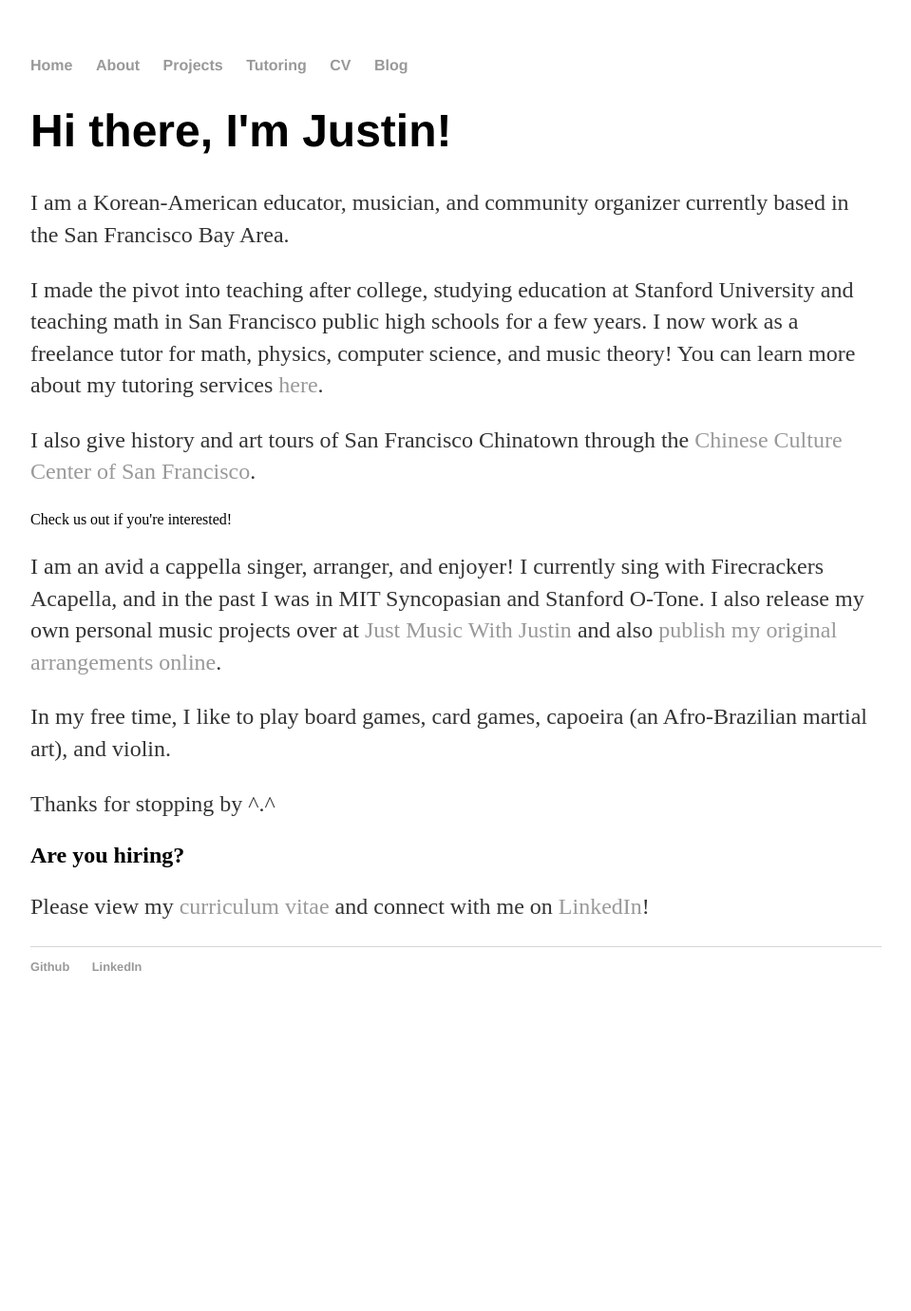
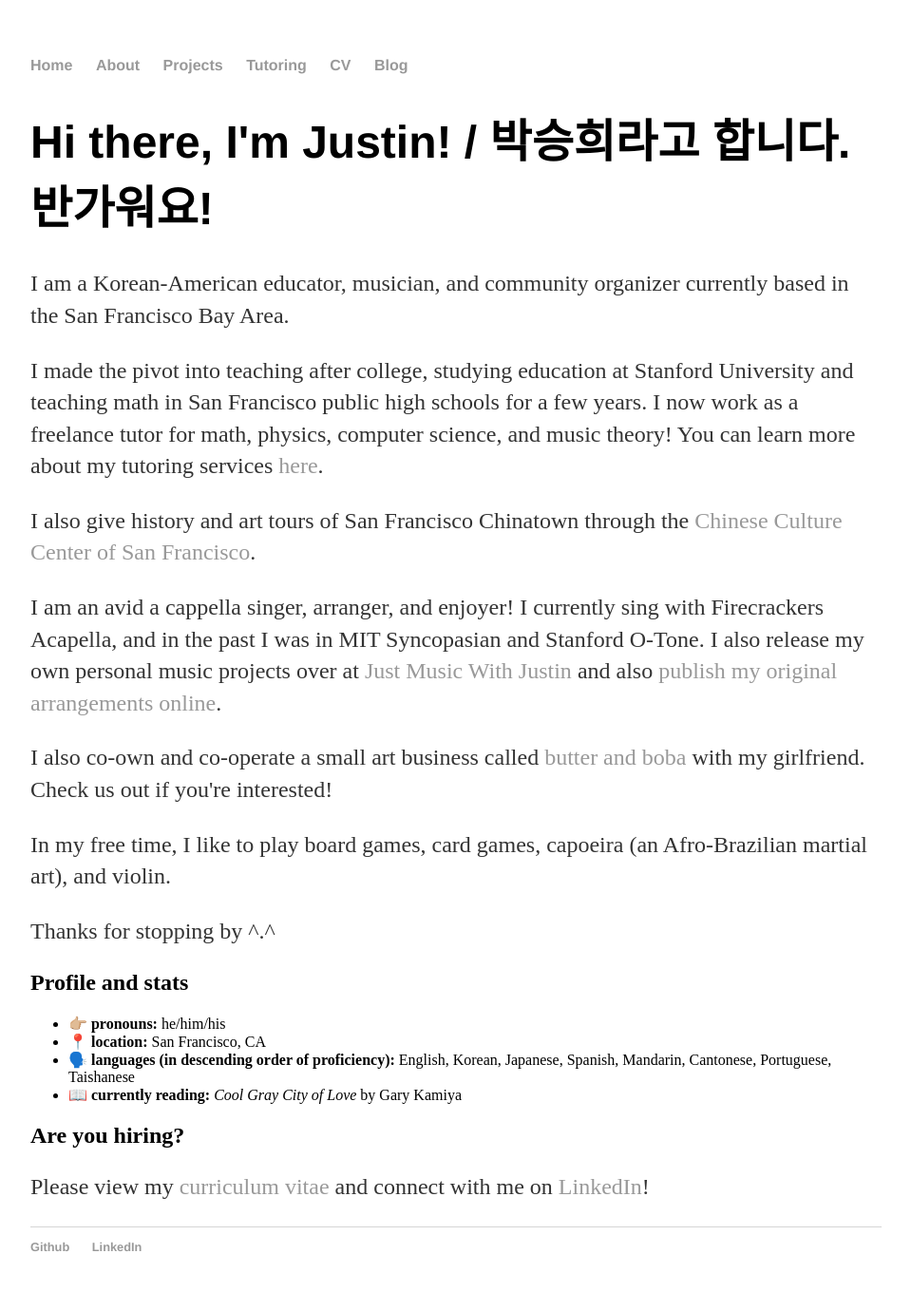
Before and after one commit to JustJustinPark/justjustinpark.github.io, a Jekyll site: the page built from about.html, in a window 1280 px wide. Shown: the whole page at 95% size, without its empty margins (160-1119 px from the left). Built offline with Jekyll 4.4.1, drawn with Linux system fonts in a browser that asks for light colours; before the commit the page ends 1085 px from its top, so only the background shows below that.

Commit message:
Update about.html with basic profile info

```diff
--- a/about.html
+++ b/about.html
@@ -3,13 +3,22 @@ layout: default
 title: About Me – Justin Park
 ---
 <div class="blurb">
-	<h1>Hi there, I'm Justin!</h1>
+	<h1>Hi there, I'm Justin! / 박승희라고 합니다. 반가워요!</h1>
 	<p>I am a Korean-American educator, musician, and community organizer currently based in the San Francisco Bay Area.
 	<p>I made the pivot into teaching after college, studying education at Stanford University and teaching math in San Francisco public high schools for a few years. I now work as a freelance tutor for math, physics, computer science, and music theory! You can learn more about my tutoring services <a href="/tutoring">here</a>.</p>
-	<p>I also give history and art tours of San Francisco Chinatown through the <a href="https://www.cccsf.us/">Chinese Culture Center of San Francisco</a>.</p> Check us out if you're interested!
+	<p>I also give history and art tours of San Francisco Chinatown through the <a href="https://www.cccsf.us/">Chinese Culture Center of San Francisco</a>.</p>
     <p>I am an avid a cappella singer, arranger, and enjoyer! I currently sing with Firecrackers Acapella, and in the past I was in MIT Syncopasian and Stanford O-Tone. I also release my own personal music projects over at <a href="https://www.youtube.com/@JustMusicWithJustin">Just Music With Justin</a> and also <a href="http://justmusicwithjustin.com/">publish my original arrangements online</a>.</p>
-    <p>In my free time, I like to play board games, card games, capoeira (an Afro-Brazilian martial art), and violin.</p>
+    <p>I also co-own and co-operate a small art business called <a href="https://www.butterandboba.com/">butter and boba</a> with my girlfriend. Check us out if you're interested!</p>
+	<p>In my free time, I like to play board games, card games, capoeira (an Afro-Brazilian martial art), and violin.</p>
     <p>Thanks for stopping by ^.^</p>
+
+	<h2>Profile and stats</h2>
+	<ul>
+		<li>👉🏼 <strong>pronouns:</strong> he/him/his</li>
+		<li>📍 <strong>location:</strong> San Francisco, CA</li>
+		<li>🗣️ <strong>languages (in descending order of proficiency):</strong> English, Korean, Japanese, Spanish, Mandarin, Cantonese, Portuguese, Taishanese</li>
+		<li>📖 <strong>currently reading:</strong> <cite>Cool Gray City of Love</cite> by Gary Kamiya</li>
+	</ul>
 
     <h2>Are you hiring?</h2>
     <p>Please view my <a href="/cv">curriculum vitae</a> and connect with me on <a href="https://www.linkedin.com/in/justinpark2000/">LinkedIn</a>!</p>
```
